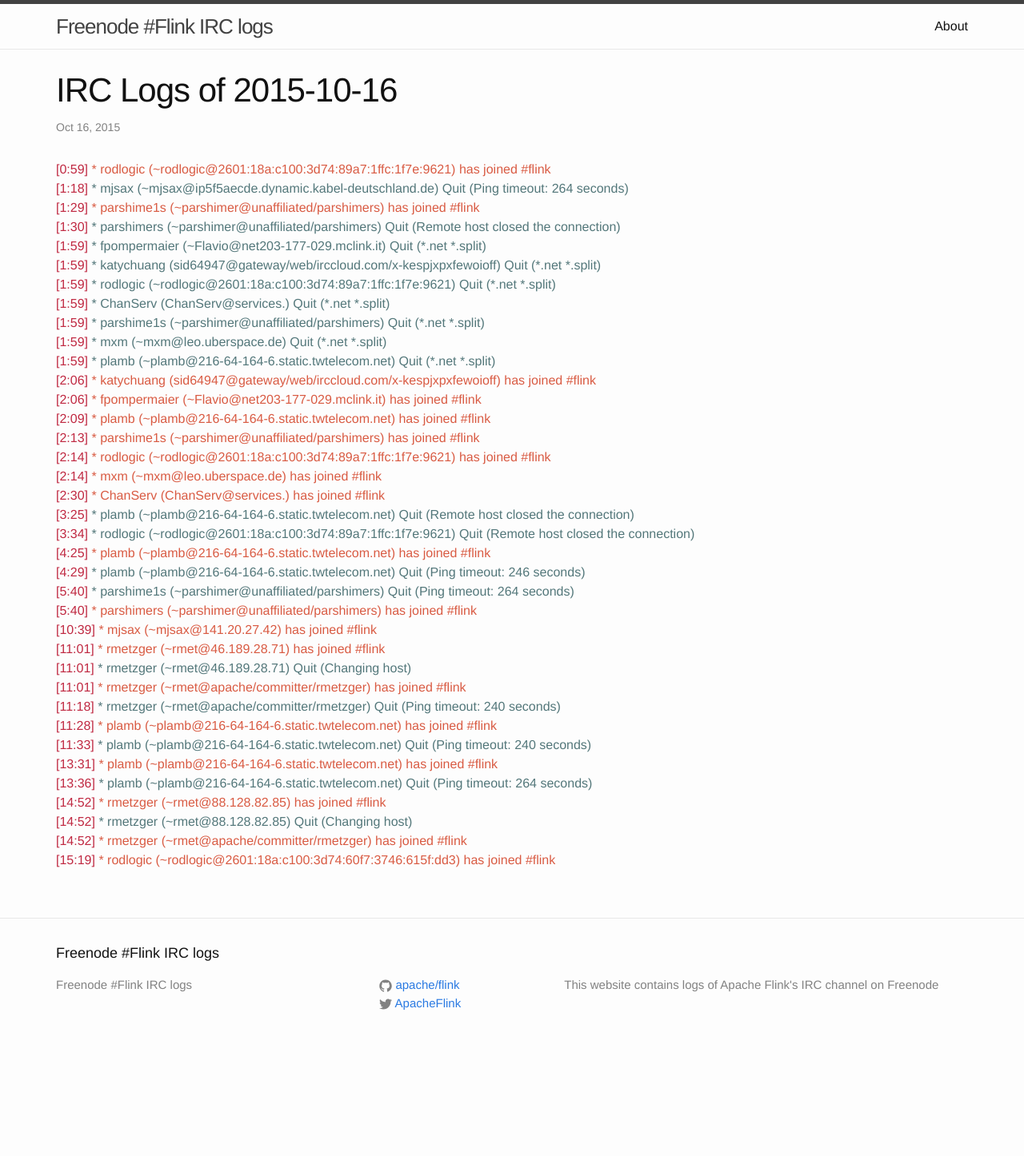
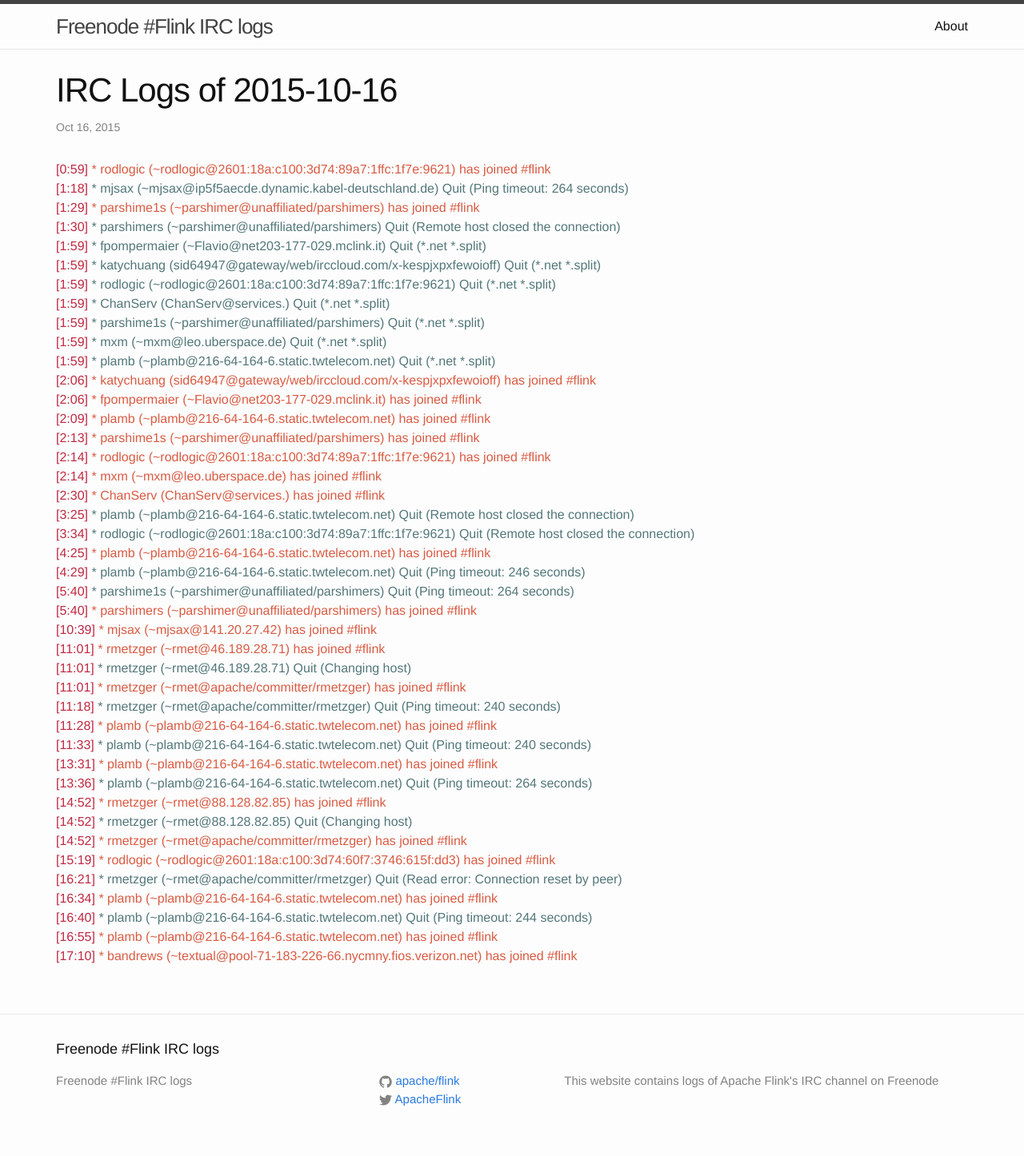
Before and after one commit to flink-irc-logs/flink-irc-logs.github.io, a Jekyll site: the page built from _posts/2015-10-16-logs.markdown, in a window 1280 px wide. Shown: the whole page at 80% size. Built offline with Jekyll 4.4.1, drawn with Linux system fonts in a browser that asks for light colours; before the commit the page ends 1326 px from its top, so only the background shows below that.

Commit message:
Update of the logs on Fri Oct 16 17:26:53 CEST 2015

```diff
--- a/_posts/2015-10-16-logs.markdown
+++ b/_posts/2015-10-16-logs.markdown
@@ -41,3 +41,8 @@
 <span class="irc-date">[14:52]</span> <span class="irc-navy">* rmetzger (~rmet@88.128.82.85) Quit (Changing host)</span><br />
 <span class="irc-date">[14:52]</span> <span class="irc-green">* rmetzger (~rmet@apache/committer/rmetzger) has joined #flink</span><br />
 <span class="irc-date">[15:19]</span> <span class="irc-green">* rodlogic (~rodlogic@2601:18a:c100:3d74:60f7:3746:615f:dd3) has joined #flink</span><br />
+<span class="irc-date">[16:21]</span> <span class="irc-navy">* rmetzger (~rmet@apache/committer/rmetzger) Quit (Read error: Connection reset by peer)</span><br />
+<span class="irc-date">[16:34]</span> <span class="irc-green">* plamb (~plamb@216-64-164-6.static.twtelecom.net) has joined #flink</span><br />
+<span class="irc-date">[16:40]</span> <span class="irc-navy">* plamb (~plamb@216-64-164-6.static.twtelecom.net) Quit (Ping timeout: 244 seconds)</span><br />
+<span class="irc-date">[16:55]</span> <span class="irc-green">* plamb (~plamb@216-64-164-6.static.twtelecom.net) has joined #flink</span><br />
+<span class="irc-date">[17:10]</span> <span class="irc-green">* bandrews (~textual@pool-71-183-226-66.nycmny.fios.verizon.net) has joined #flink</span><br />
```
